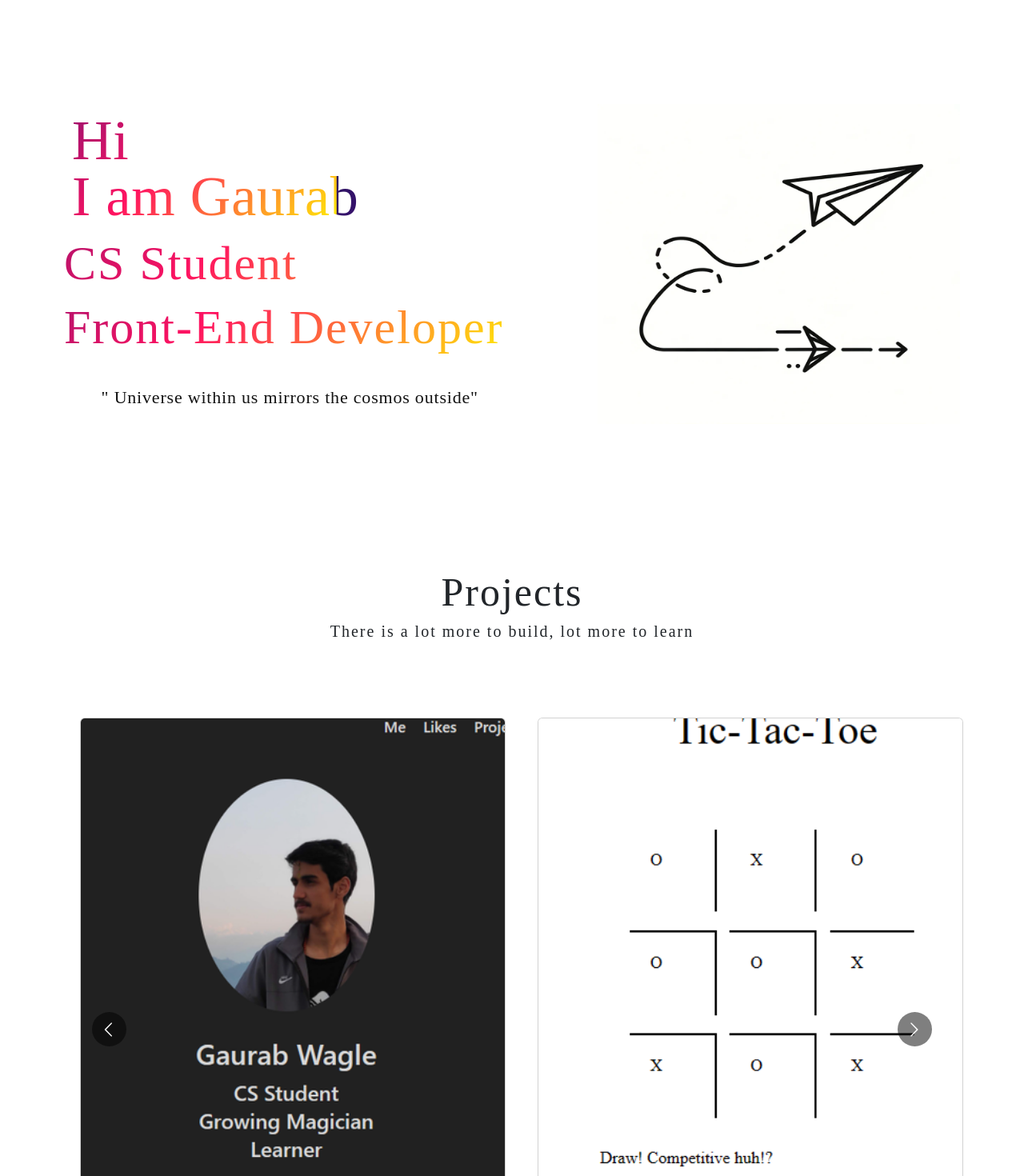
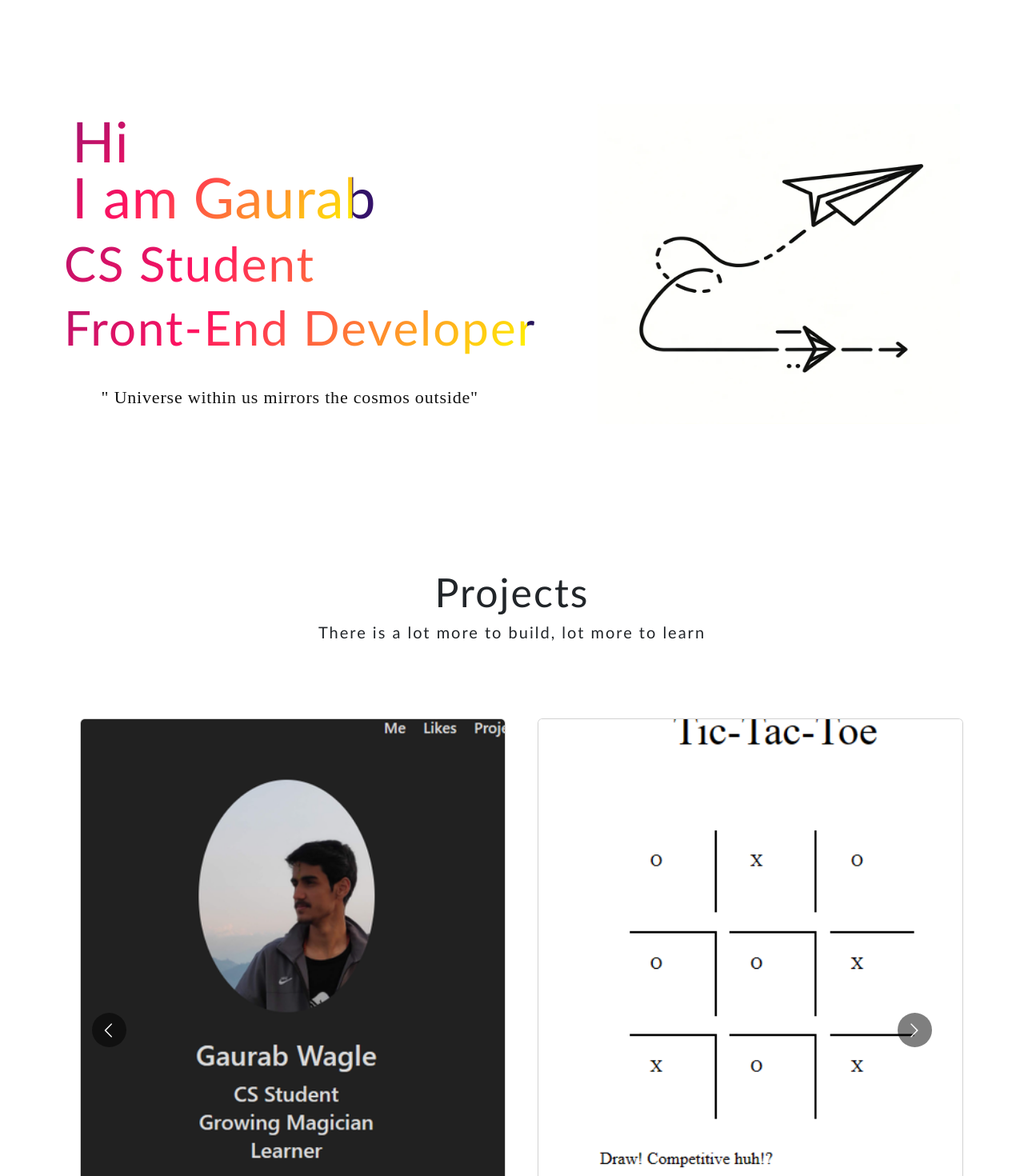
Before and after one commit to gxaurab/portfolioo, a React (Create React App) app: page / in a window 1280 px wide. Shown: the part 140-1610 px from the top of the page at 80% size. Built offline with nearby package versions, Linux system fonts and the light colour scheme.

Commit message:
font change

```diff
--- a/package.json
+++ b/package.json
@@ -1,5 +1,5 @@
 {
-  "homepage": "https://gxauarb.github.io/portfolioo",
+  "homepage": "https://gxaurab.github.io/portfolioo",
   "name": "pracport",
   "version": "0.1.0",
   "private": true,
--- a/src/Components/Banner/Banner.css
+++ b/src/Components/Banner/Banner.css
@@ -6,7 +6,7 @@
     background-position: top center;
     background-size: cover;
     color: #121212;
-  }
+}
 
   .banner h1 {
     font-size: 70px;
@@ -14,7 +14,7 @@
     letter-spacing: 0.8px;
     line-height: 1;
     margin-bottom: 2px;
-    font-family:cursive;
+    font-family:'Trebuchet MS', 'Lucida Sans Unicode', 'Lucida Grande', 'Lucida Sans', Arial, sans-serif;
     display:inline-block;
   }
 .aa{
@@ -44,7 +44,7 @@
 
   .banner h2{
     color: black;
-    font-family: cursive;
+    font-family:'Trebuchet MS', 'Lucida Sans Unicode', 'Lucida Grande', 'Lucida Sans', Arial, sans-serif;
     display: block;
     font-size: 60px;
   }
--- a/src/Components/NavBar/NavBar.css
+++ b/src/Components/NavBar/NavBar.css
@@ -15,7 +15,7 @@
     background-color: yellow;
   }
   .linksTo{
-    font-family: cursive;
+    font-family:'Trebuchet MS', 'Lucida Sans Unicode', 'Lucida Grande', 'Lucida Sans', Arial, sans-serif;
     font-size: 20px;
     color: black;
   }
--- a/src/Components/Projects/projects.css
+++ b/src/Components/Projects/projects.css
@@ -2,26 +2,27 @@
   padding: 0;
   width: 100%;
   position: relative;
+
 }
 
 .displayStuffs {
   text-align: center;
-  font-family: cursive;
+  font-family:'Trebuchet MS', 'Lucida Sans Unicode', 'Lucida Grande', 'Lucida Sans', Arial, sans-serif;
   padding: 60px 50px;
 }
 
 .displayStuffs h2 {
   font-size: 50px;
-  font-family: cursive;
+  font-family:'Trebuchet MS', 'Lucida Sans Unicode', 'Lucida Grande', 'Lucida Sans', Arial, sans-serif;
 }
 
 .displayStuffs p {
   font-size: 20px;
-  font-family: cursive;
+  font-family:'Trebuchet MS', 'Lucida Sans Unicode', 'Lucida Grande', 'Lucida Sans', Arial, sans-serif;
 }
 
 .project-slider .CarouselStyle {
-  font-family: cursive;
+  font-family:'Trebuchet MS', 'Lucida Sans Unicode', 'Lucida Grande', 'Lucida Sans', Arial, sans-serif;
   margin: 20px; /* Margin between cards */
 }
 
```
Also changed, not shown: 11 other files (tests, documents, lock files or other folders).
